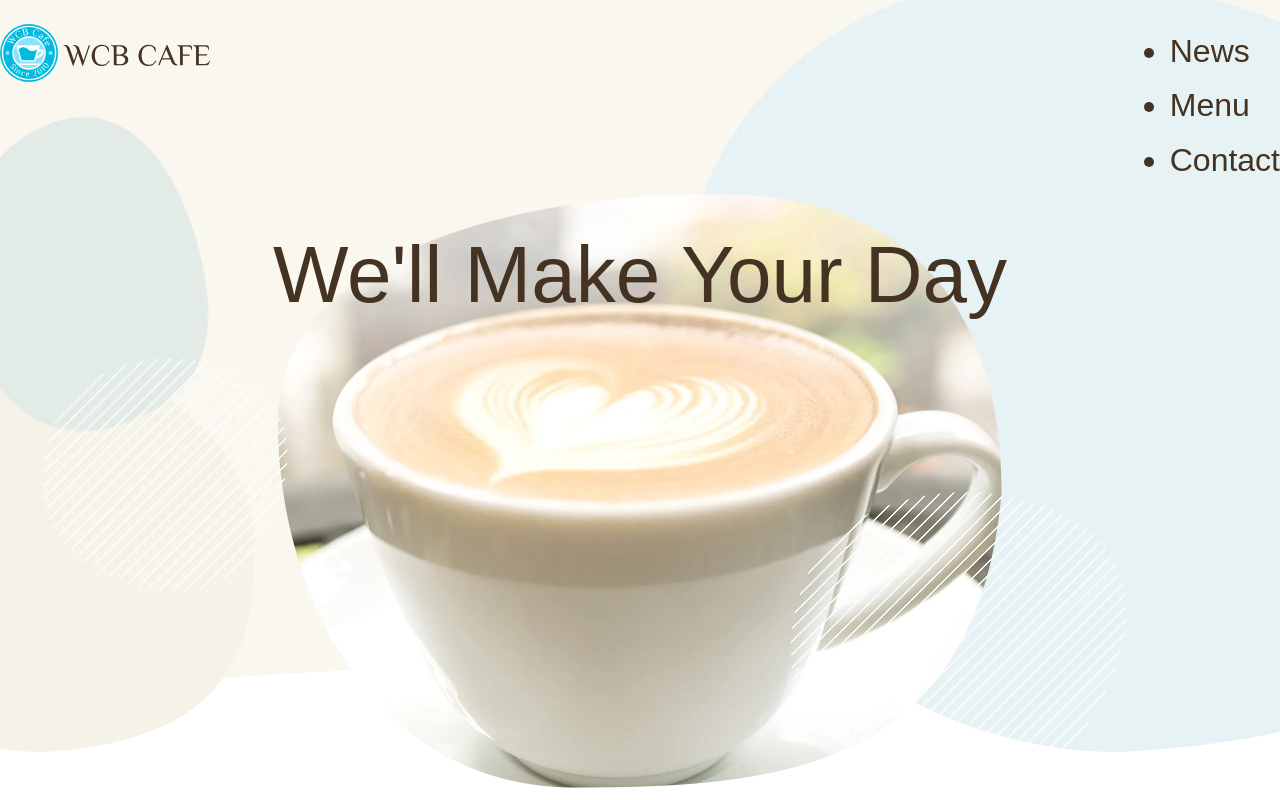
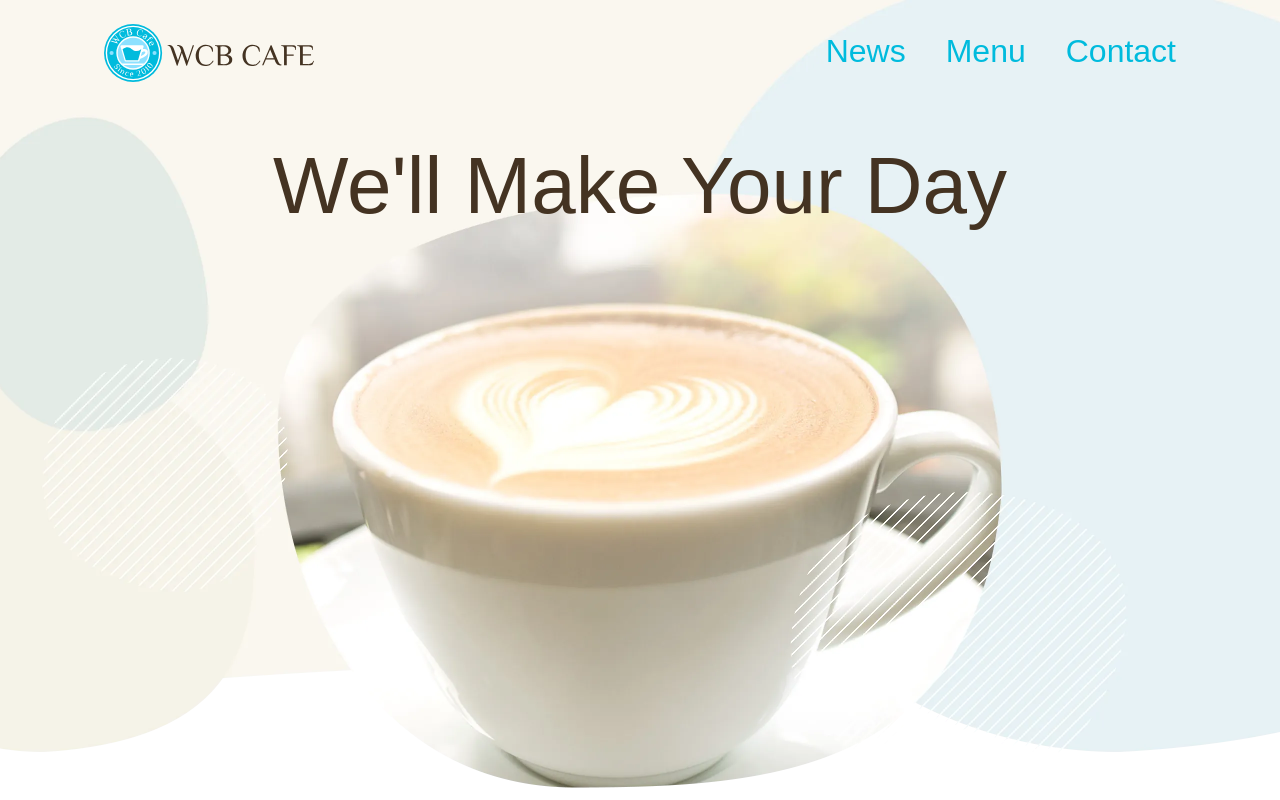
Before and after one commit to k025c0024-cell/wcbcafe, a plain HTML site: page index.html in a window 1280 px wide. Shown: the top 800 px of the page. Drawn offline with Linux system fonts and the light colour scheme; some packages are replaced by stand-ins of ours; a web font is replaced by a local one.

Commit message:
html作成

```diff
--- a/CSS/style.css
+++ b/CSS/style.css
@@ -1,86 +1,102 @@
 @charset "UTF-8";
 
 /*共通部分
----------------------------- */
+--------------------------*/
 html{
     font-size: 100%;
 }
+
 body{
-    font-family: "Hiragino kaku Gothic ProN", "Hiragino Sans", "BIZ UDPGothic", sans-serif;
-    line-height: 1.7 ;
-    color:#432 ;
+    font-family: "Hiragino Kaku Gothic ProN", "Hiragino Sans", "BIZ UDPGothic", "sans-serif";
+    line-height: 1.7;
+    color: #432;
 }
+
 a{
     text-decoration: none;
 }
-img{
+
+img {
     max-width: 100%;
 }
 
-/*レイアウト*/
-.align-center{
+
+.wrapper {
+    max-width: 1120px;
+    margin: auto;
+    padding: 0 1.5rem;
+}
+.align-center {
     text-align: center;
 }
 
-/*ヘッダー
-----------------------------------*/
-.page-header{
-    padding-top: .5rem;
-}
-.logo{
-    width: 210px
-}
-main-nav{
-    display: flex;
-    justify-content: center;
-    gap:2.5rem;
-    font-size: 1.5rem;
-    list-style: none;
-}
-.main-nav a{
-    color:#432;
-}
-.main-nav a:hover{
-    color:#0bd;
+
+.font-english {
+    font-family: 'Philoso', sans-serif;
+    font-weight: normal;
 }
 
-/*見出し*/
-.font-english{
-    font-family: 'Philosopher',sans-serif;
-    font-weight: normal;
-}
-.page-title{
+.page-title {
     font-size: 3rem;
     text-align: center;
     margin-top: 2rem;
     line-height: 1.4;
 }
-.cover{
+
+/*ヘッダー
+--------------------------------*/
+.page-header {
+    padding-top: .5rem;
+}
+
+.logo {
+    width: 210px;
+}
+
+.main-nav {
+    display: flex;
+    justify-content: center;
+    gap: 2.5rem;
+    font-size: 1.5rem;
+    list-style: none;
+}
+
+.main-nav a {
+    color: #0bd;
+}
+
+.cover {
     background-size: cover;
     background-position: center bottom;
     height: 800px;
 }
-.cover-home{
-    background-image: url(../images/cover-home-s.webp);
+
+.cover-home {
+    background-image: url(../images/cover-home-l.webp);
 }
-.about{
+
+.about {
     max-width: 736px;
     padding: 0 1.5rem;
     margin: 3rem auto 0;
 }
-.about p{
+
+.about p {
     margin-bottom: 3rem;
 }
+
 .page-title,
-.heading-large{
+.heading-large {
     font-size: 3rem;
     text-align: center;
 }
-.page-title{
+
+.page-title {
     margin-top: 2rem;
     line-height: 1.4;
 }
-.heading-large{
+
+.heading-large {
     margin-bottom: 1rem;
 }
 
@@ -152,6 +168,7 @@ main-nav{
 /*デスクトップ版
 -------------------------------*/
 @media (min-width: 800px) {
+
     .page-title{
         font-size: 5rem;
     }
```
